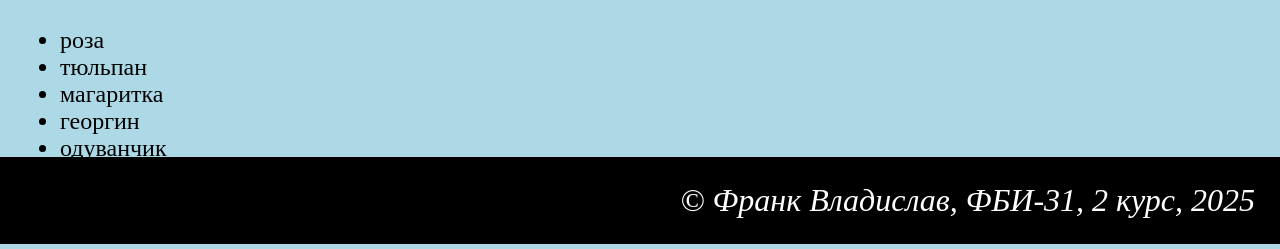
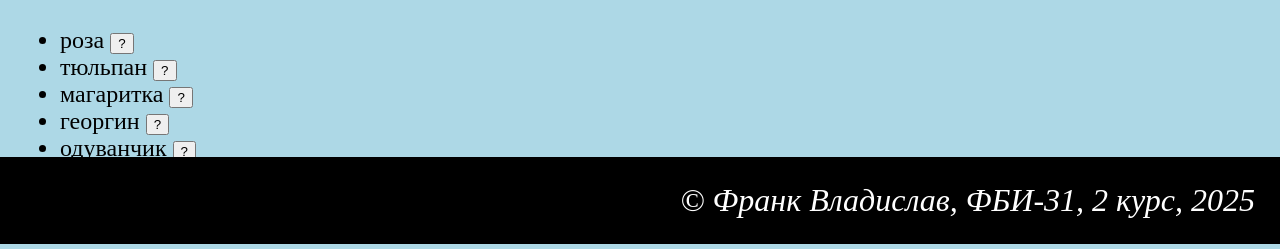
Before and after one commit to vladfrank/lab_web, a plain HTML site: page lab8/lab8.html in a window 1280 px wide. Shown: the part 556-805 px from the top of the page. Drawn offline with nearby package versions, Linux system fonts and the light colour scheme.

Commit message:
Редактирование

```diff
--- a/lab8/lab8.html
+++ b/lab8/lab8.html
@@ -30,8 +30,8 @@
 
             <h2>Цветы</h2>
             <ul>
-                <li v-for="flower in flowers">
-                    {{ flower }}
+                <li v-for="(flower, id) in flowers">
+                    {{ flower }} <button @click="edit(id, flower)">?</button>
                 </li>
             </ul>
 
@@ -64,6 +64,10 @@
                 decCounter() {
                     this.counter--;
                 },
+                edit(id, flower) {
+                    let newName = prompt('Введите имя цветка:', flower);
+                    this.flowers[id] = newName;
+                }
             }
         }).mount('#app');
     </script>
```
